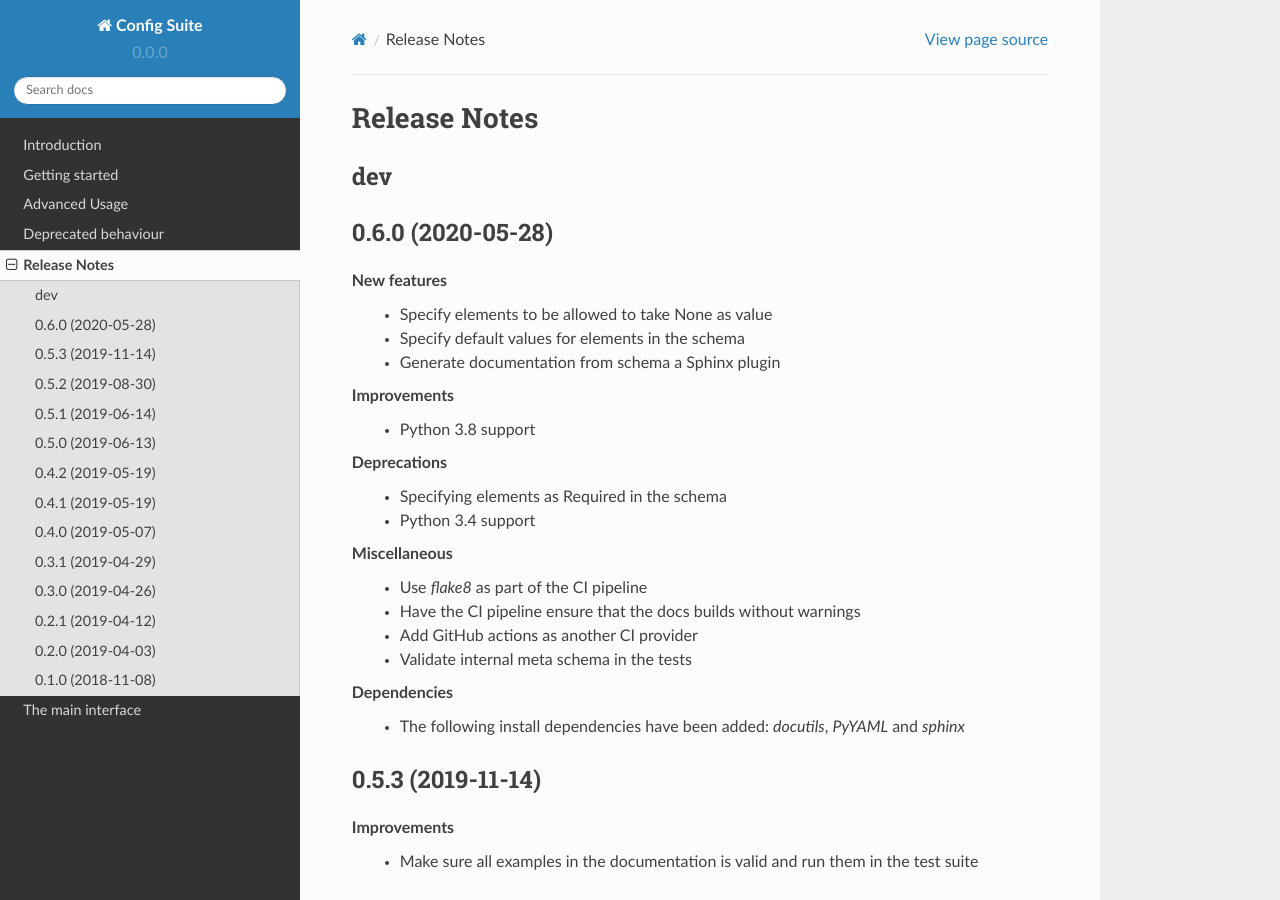
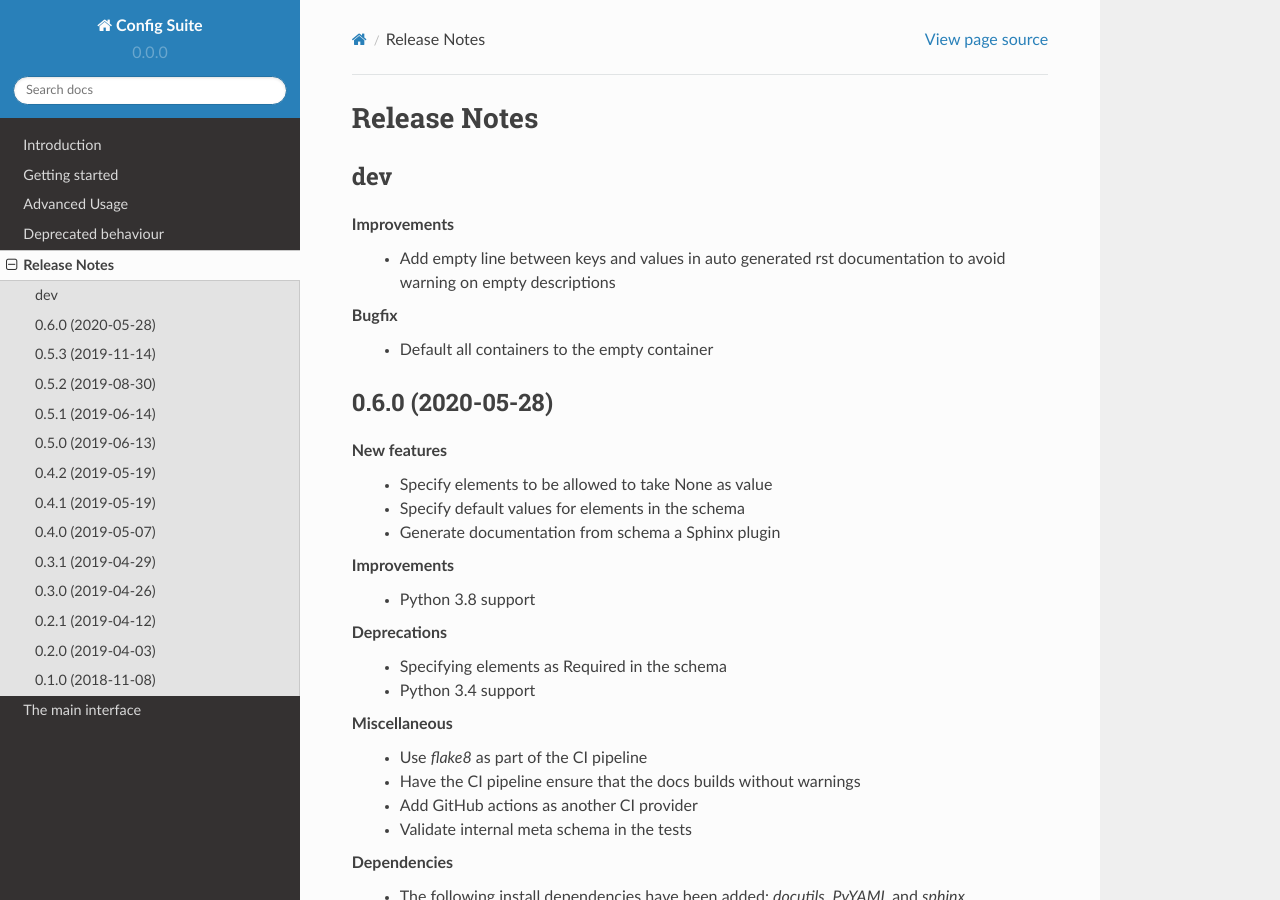
Before and after one commit to equinor/configsuite, a Sphinx documentation site: the page built from docs/source/release_notes.rst, in a window 1280 px wide and 900 px high. Built offline with Sphinx 7.4.7 and the Read the Docs theme 2.0.0, drawn with Linux system fonts in a browser that asks for light colours; the version number is read from the project's files by our own code.

Commit message:
Update release notes with lates changes

```diff
--- a/docs/source/release_notes.rst
+++ b/docs/source/release_notes.rst
@@ -12,6 +12,13 @@ Release Notes
 
 dev
 ---
+
+**Improvements**
+ - Add empty line between keys and values in auto generated rst documentation
+   to avoid warning on empty descriptions
+
+**Bugfix**
+ - Default all containers to the empty container
 
 0.6.0 (2020-05-28)
 ------------------
```
